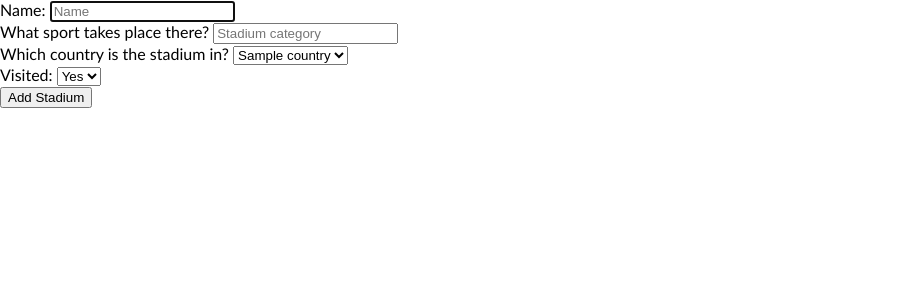
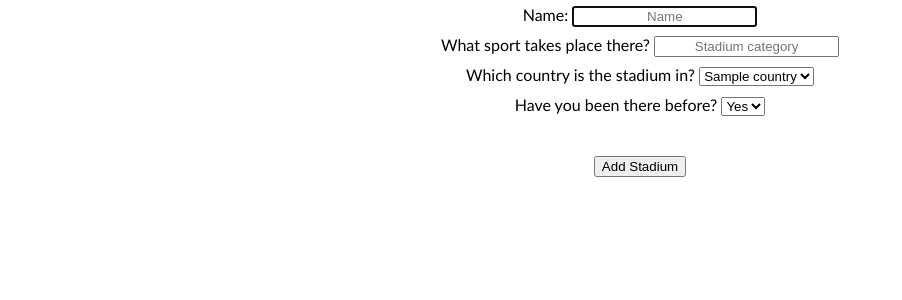
Before and after one commit to garyb6/Project1, a Flask app: page /stadiums/new in a window 1280 px wide. Shown: the part 59-359 px from the top of the page, without its empty margins (0-902 px from the left). Run offline with Flask 2, Linux system fonts and the light colour scheme; a database or web service that is not in the repository returns one stand-in record (values such as "Sample title"); some libraries are stand-ins or nearby versions.

Commit message:
centred add stadium form

```diff
--- a/static/css/forms.css
+++ b/static/css/forms.css
@@ -1,3 +1,9 @@
 .delete-form{
     display: inline;
   }
+.stadiumform{
+  float: center;
+  padding: 0 10%;
+  line-height: 30px;
+  text-align-last: center;
+}
--- a/templates/stadiums/new.html
+++ b/templates/stadiums/new.html
@@ -1,7 +1,7 @@
 {% extends "base.html" %}
 {% block content %}
 
-<form action="/stadiums" method="post">
+<form action="/stadiums" method="post" class=stadiumform>
 
     <div>
         <label for="name">Name:</label>
@@ -21,7 +21,7 @@
         {% endfor %}
         </select>
     </div>
-    <label for="visited">Visited:</label>
+    <label for="visited">Have you been there before?</label>
     <select id="visited" name="visited">
 
     <option value="true"{% if visited == True %} selected="selected" {% endif %}>Yes</option>
@@ -30,6 +30,7 @@
     </select>
     </div>
     <br>
+    <br>
     <button type="submit">Add Stadium</button>
 
 </form>
```
